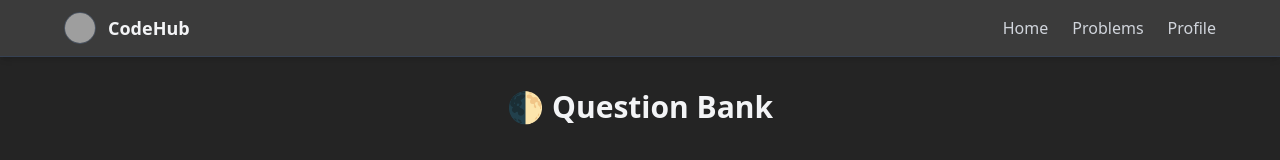
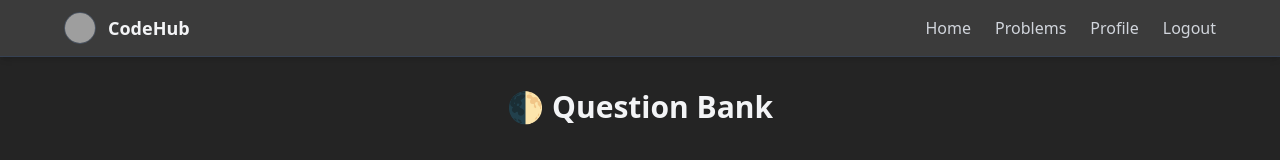
Before and after one commit to KrishnaGitHub18/codequest, a React (Vite) app in the folder client/: page / in a window 1280 px wide. Shown: the top 160 px of the page. Built offline with nearby package versions, Linux system fonts and the light colour scheme; no server answers; grey boxes are pictures that could not be loaded.

Commit message:
Added logout

```diff
--- a/client/src/components/Navbar.jsx
+++ b/client/src/components/Navbar.jsx
@@ -1,6 +1,9 @@
 import React from "react";
+import { useNavigate } from "react-router-dom";
 
 function Navbar() {
+
+  const navigate = useNavigate();
   return (
     <nav className="bg-[#3B3B3B] border-b border-gray-700 px-6 py-3 shadow-md">
       <div className="flex items-center justify-between max-w-6xl mx-auto">
@@ -33,6 +36,16 @@ function Navbar() {
           >
             Profile
           </a>
+          <a
+            href=""
+            className="hover:text-indigo-400 transition-colors duration-200"
+            onClick={() => {
+              localStorage.clear('user', 'token');
+              navigate("/signin");
+            }}
+          >
+            Logout
+          </a>
         </div>
       </div>
     </nav>
```
